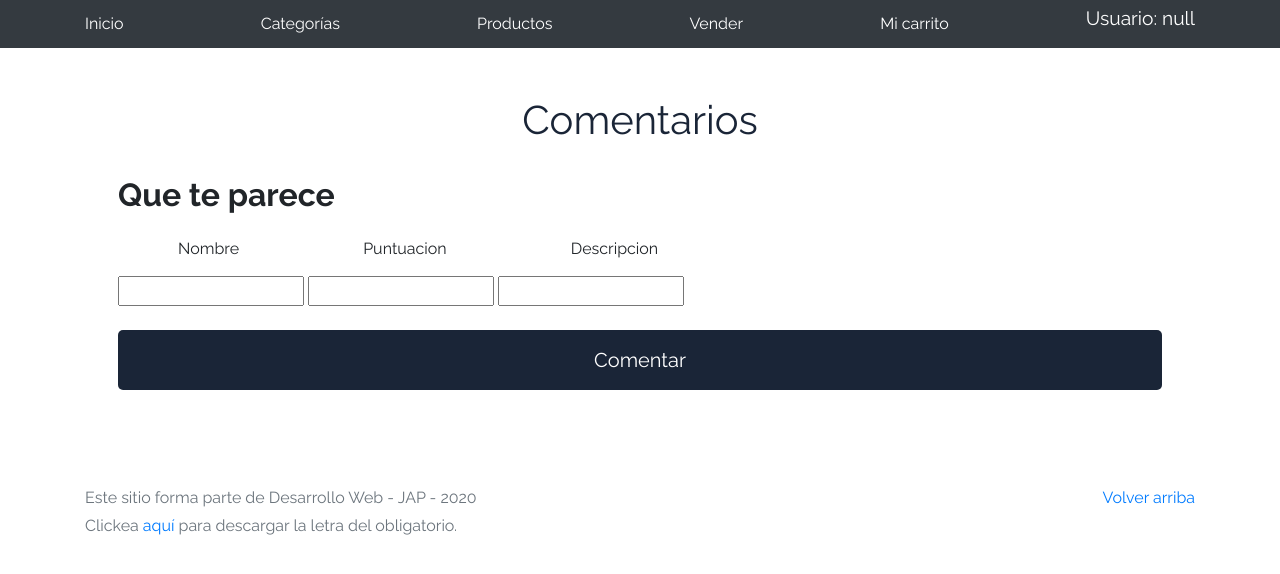
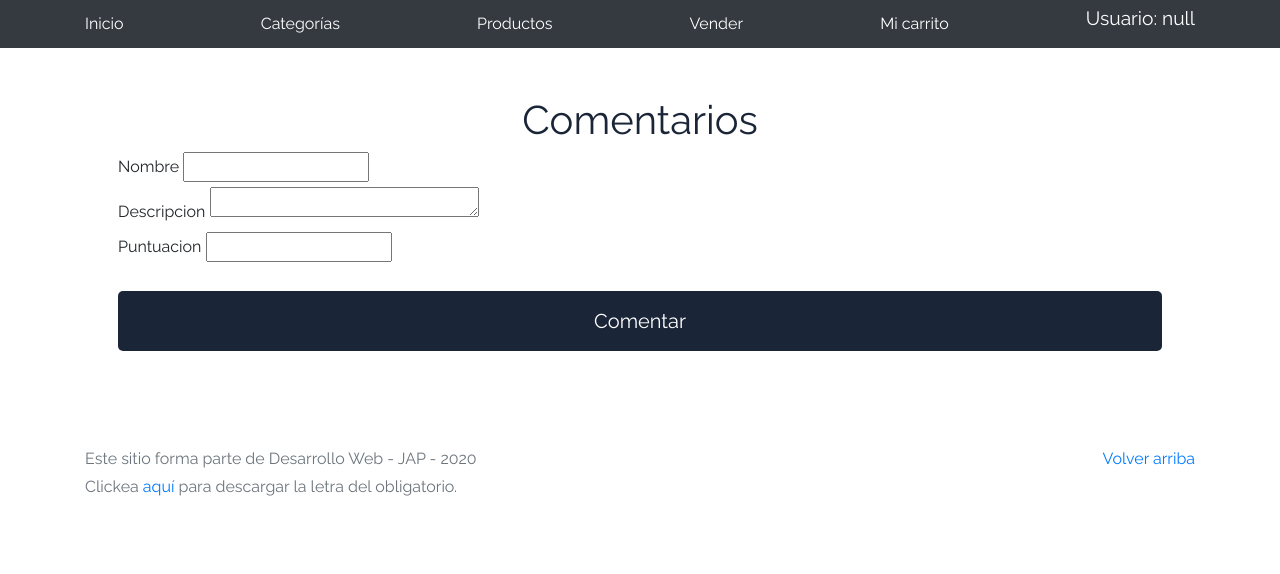
Before and after one commit to ExequielGcu/e-mercado, a plain HTML site: page product-info.html in a window 1280 px wide. Drawn offline with Linux system fonts and the light colour scheme; no server answers.

Commit message:
Add files via upload

```diff
--- a/product-info.html
+++ b/product-info.html
@@ -7,7 +7,7 @@
   <meta name="viewport" content="width=device-width, initial-scale=1, shrink-to-fit=no">
   <meta name="description" content="">
   <title>eMercado - Todo lo que busques está aquí</title>
-
+  <link rel="stylesheet" href="https://cdnjs.cloudflare.com/ajax/libs/font-awesome/4.7.0/css/font-awesome.min.css">
   <link rel="canonical" href="https://getbootstrap.com/docs/4.3/examples/album/">
   <link href="https://fonts.googleapis.com/css?family=Raleway:300,300i,400,400i,700,700i,900,900i" rel="stylesheet">
   <link href="css/font-awesome.min.css" rel="stylesheet">
@@ -16,7 +16,7 @@
 </head>
 
 <body>
-  <nav class="site-header sticky-top py-1 bg-dark">
+  <nav class="site-header sticky-top py-1 bg-dark" >
     <div class="container d-flex flex-column flex-md-row justify-content-between">
       <a class="py-2 d-none d-md-inline-block" href="principal.html">Inicio</a>
       <a class="py-2 d-none d-md-inline-block" href="categories.html">Categorías</a>
@@ -27,6 +27,7 @@
     </div>
   </nav>
   <div class="container p-5">
+
     <div id="productosInformacion">
 
     </div>
@@ -35,21 +36,16 @@
       <h1>Comentarios</h1>
     </div>
 
-    <div id="productosComentar">
-      <br>
-      <h2><strong>Que te parece</strong> </h2>
-      <form>
-        <div class="labels">
-          <label for="txtUser">Nombre</label>
-          <label for="txtScore">Puntuacion</label>
-          <label for="txtDescription">Descripcion</label>
-        </div>
+
 
         <div>
-          <input type="text" name="txtUser" id="txtUser" required="">
-          <input type="number" name="txtScore" id="txtScore" required="">
-          <input type="text" name="txtDescription" id="txtDescription" required="">
-
+          <label for="txtUser">Nombre</label>
+          <input type="text" name="txtUser" id="txtUser" required=""><br>
+          <label for="txtDescription">Descripcion</label>
+          <textarea name="txtDescription" id="txtDescription" cols="30" rows="1" required></textarea>
+          <br>
+          <label for="txtScore">Puntuacion</label>
+          <input type="number" name="txtScore" id="txtScore">
         </div>
       </form>
       <br>
```
